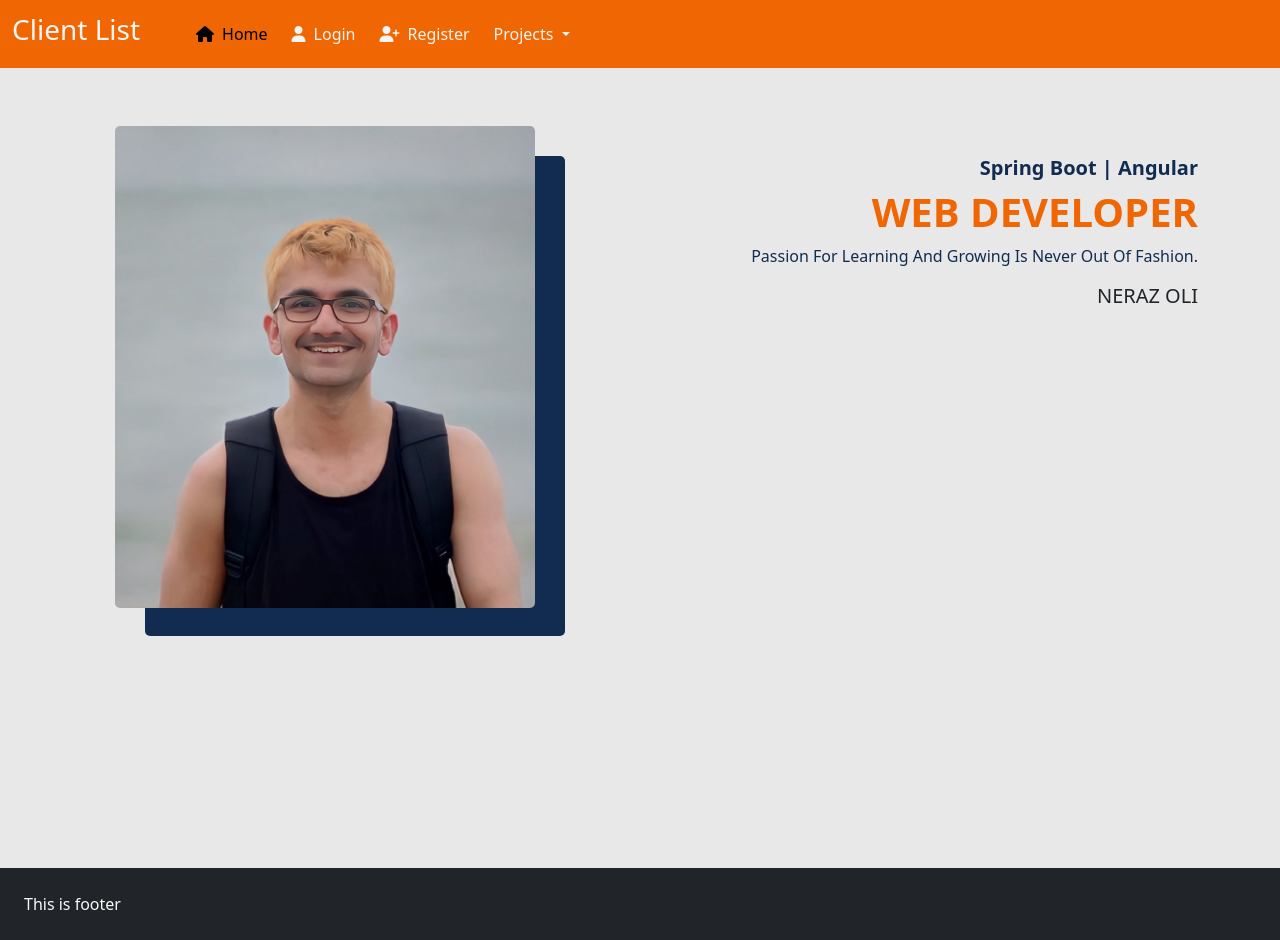
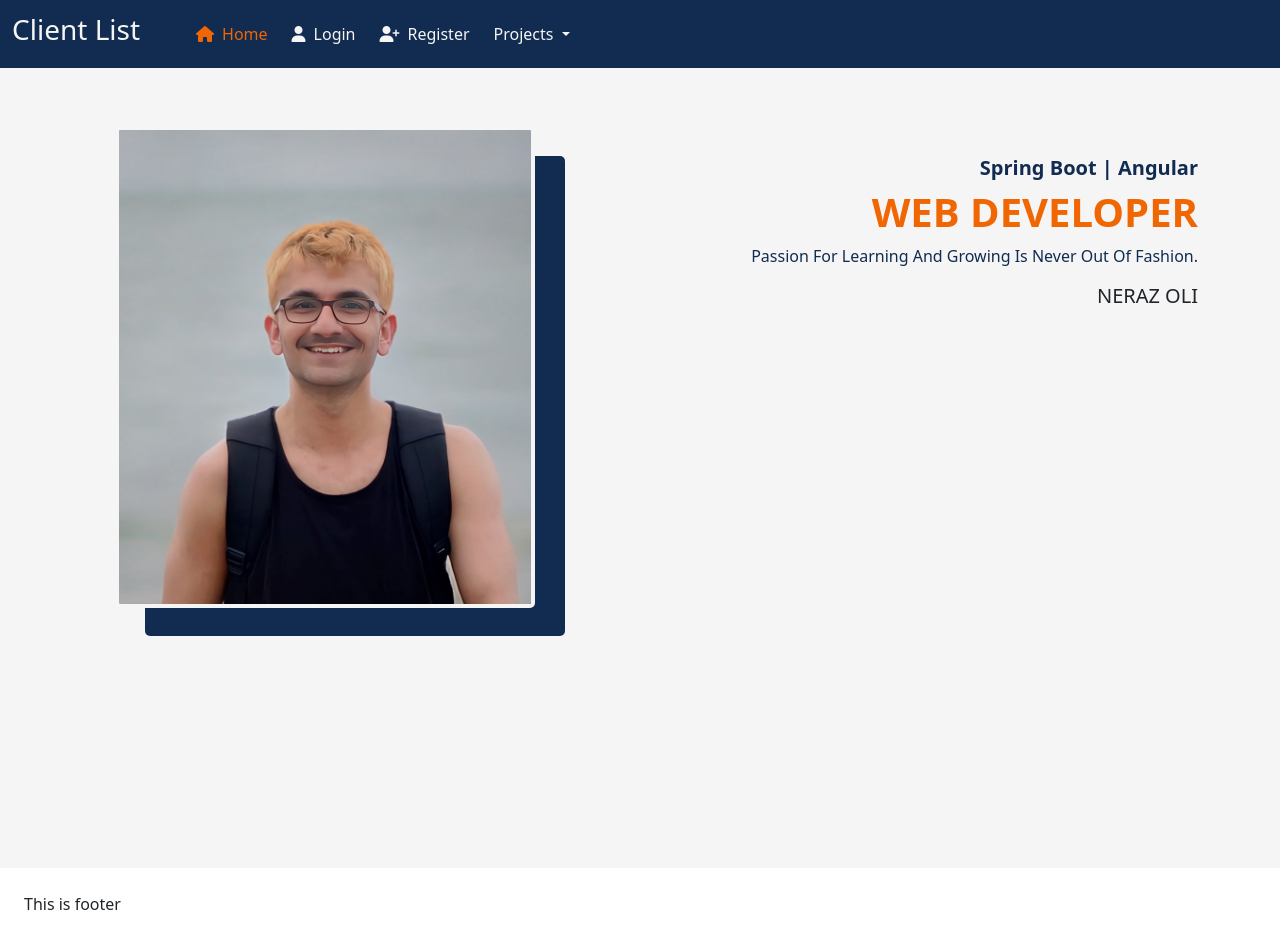
Before and after one commit to MR-JHAPS/client-records-angular, an Angular app: page / in a window 1280 px wide. Built offline with nearby package versions, Linux system fonts and the light colour scheme.

Commit message:
menu color and home.component color done

```diff
--- a/src/app/pages/home/home.component.css
+++ b/src/app/pages/home/home.component.css
@@ -1,8 +1,36 @@
+
+
+  #background-video {
+    position: relative;
+    top: 0;
+    left: 0;
+    width: 100%;
+    height: 100px;
+    object-fit: cover;
+  }
+
+
+.videoBackground::before {
+  /* content: 'container'!important; */
+  position: absolute;
+  top: 0;
+  left: 0;
+  width: 100%;
+  height: 100%;
+  background: rgba(0, 0, 0, 0.5); /* Semi-transparent black */
+  z-index: 1;
+}
+
+  /*-----------------------------------------------------------------------------------------------------------------------------  */
+
+
+
+
 main{
     box-sizing: border-box;
     padding-top:40px;
     margin: 0px;
-    background-color: var(--introBackground);
+    background-color: var(--backgroundColor);
     min-height: 100vh;
 }
 
@@ -18,6 +46,8 @@ main{
     position: relative; /* Required for positioning the image */
     background-color: var(--darkBlue); /* Background color */
     border-radius: 5px; /* Rounded corners */
+    /* border: 2px solid var(--accentColor); */
+    /* box-shadow: var(--accentColor) 2px 2px 12px; */
 }
 
 .imageContainer img {
@@ -28,35 +58,10 @@ main{
     left: -30px; /* Offset the image */
     border-radius: 5px; /* Rounded corners */
     object-fit: cover; /* Ensure the image covers the area without distortion */
+    /* box-shadow: 20px 20px 10px var(--darkBlue); */
+    border: 4px solid var(--backgroundColor);
 }
 
-/* Media Query for Mobile Devices */
-@media (max-width: 767.98px) {
-
-.imageContainer {
-    width: 100%; /* Ensure the container takes full width of its parent */
-    max-width: 420px; /* Set a maximum width for the container */
-    margin: 0 auto; /* Center the container */
-}
-
-.imageBorder {
-    width: 100%; /* Make the border take full width of the container */
-    height: 400px; /* Fixed height for the border */
-    position: relative; /* Required for positioning the image */
-    background-color: var(--darkBlue); /* Background color */
-    border-radius: 50%; /* Rounded corners */
-}
-
-.imageContainer img {
-    width: 100% ; /* Adjust width to account for the offset */
-    height: 100% ; /* Adjust height to account for the offset */
-    position: absolute; /* Position the image absolutely within the border */
-    top: 0px; /* Offset the image */
-    left: 0px; /* Offset the image */
-    border-radius: 50%; /* Rounded corners */
-    object-fit: cover; /* Ensure the image covers the area without distortion */
-}
-}
 
 
 
@@ -100,3 +105,51 @@ main{
     grid-area: aboutMe;
     /* background-color: red; */
  }
+
+
+
+
+/* THIS IS FOR THE IMAGE ANIMATIONS -----------------------------------------------------------------------------------------------*/
+@keyframes slideIn {
+  0% { transform: translateX(-100%); opacity: 0; }
+  100% { transform: translateX(0); opacity: 1; }
+}
+
+.slide-in, .imageBorder {
+  animation: slideIn 1s ease-out forwards;
+  /* animation: slideIn 1s ease-in backwards; */
+}
+
+/* Media Query for Mobile Devices -----------------------------------------------------------------------------------------------*/
+@media (max-width: 767.98px) {
+
+  .imageContainer {
+      width: 100%; /* Ensure the container takes full width of its parent */
+      max-width: 420px; /* Set a maximum width for the container */
+      margin: 0 auto; /* Center the container */
+  }
+
+  .imageBorder {
+      width: 100%; /* Make the border take full width of the container */
+      height: 400px; /* Fixed height for the border */
+      position: relative; /* Required for positioning the image */
+      background-color: var(--introBackground);
+      border-radius: 50%; /* Rounded corners */
+      opacity: 0.5;
+
+  }
+
+  .imageContainer img {
+      width: 100% ; /* Adjust width to account for the offset */
+      height: 100% ; /* Adjust height to account for the offset */
+      position: absolute; /* Position the image absolutely within the border */
+      top: 0px; /* Offset the image */
+      left: 0px; /* Offset the image */
+      border-radius: 50%; /* Rounded corners */
+      object-fit: cover; /* Ensure the image covers the area without distortion */
+      /* box-shadow: var(--darkBlue) 1px 1px 25px; */
+
+      box-shadow: 10px 10px 30px rgba(0, 0, 0, 0.2);
+  }
+
+}
--- a/src/app/pages/home/home.component.html
+++ b/src/app/pages/home/home.component.html
@@ -1,11 +1,21 @@
 <main>
+    <!-- <div class="videoBackground">
+        <video autoplay muted loop id="background-video">
+                <source src="assets/videos/stars.mp4" type="video/mp4">
+                Your browser does not support the video tag.
+            </video>
+        </div>     -->
+
             <div class="container py-5">
                 <div class="row">
                     <!-- Image Container (Left side) -->
                     <div class="col-12 col-md-6 mb-4">
                         <div class="imageContainer">
                             <div class="imageBorder">
-                        <img src="assets/images/beach.JPG" alt="Image" class="img-fluid">
+                                <!-- <img class="slide-in img-fluid" src="assets/images/beach.JPG" alt="Image" class="img-fluid"> -->
+                                <!-- [ngStyle]="{'transform': 'translateX(' + position + 'px)', 'transition': 'transform 1s ease-out'}" -->
+                                <img class="slide-in img-fluid" src="assets/images/beach.JPG" alt="Image" >
+
                             </div>
                         </div>
                     </div>
@@ -34,4 +44,5 @@
                     </div>
                 </div>
             </div>
+
 </main>
--- a/src/app/shared/components/footer/footer.component.css
+++ b/src/app/shared/components/footer/footer.component.css
@@ -0,0 +1,3 @@
+.container-fluid{
+    background-color: var(--headerBackground);
+}
--- a/src/app/shared/components/footer/footer.component.html
+++ b/src/app/shared/components/footer/footer.component.html
@@ -1,4 +1,4 @@
-<div class="container-fluid bg bg-dark text-light p-4">
+<div class="container-fluid p-4">
         This is footer
 
 </div>
--- a/src/app/shared/components/menu/menu.component.css
+++ b/src/app/shared/components/menu/menu.component.css
@@ -1,7 +1,24 @@
 #navBar{
-    background-color: var(--orange);
+    background-color: var(--primaryColor);
 }
 
 a,h3{
-    color:whitesmoke;
+    color:var(--backgroundColor);
 }
+
+a:hover{
+    color:var(--mutedOrange);
+}
+
+.active{
+    color: var(--accentColor) !important;
+}
+
+.navbar-toggler{
+    color:var(--accentColor); /* this the button border */
+    background-color: var(--backgroundColor); /* THis is the background of the button container */
+}
+
+.navbar-toggler-icon{
+    background-color: var(--backgroundColor); /* This is the background color of icon */
+}
--- a/src/styles.css
+++ b/src/styles.css
@@ -2,9 +2,34 @@
 :root{
     --darkBlue: #112C50;
     --introBackground: #E8E8E8;
-    --orange: #EF6602;
+    --orange: #EF6602;  /* Button links or icons. use minimal */
+    --mutedOrange: #FF8C42;
     --lightBlue: #4B6F8C;
+    --lightShade : #F5F5F5;
+    /* #FF8C42 */
+
+
+    --primaryColor:#112C50;
+    --secondaryColor: #2E5A88;
+    --accentColor: #EF6602;
+    --backgroundColor:  #F5F5F5;
+    --textColor: #333333;
 }
+
+/* Primary Color: #112C50 (Dark Navy Blue)
+
+Secondary Color: #2E5A88 (Lighter Blue for variety)
+
+Accent Color: #EF6602 (Bright Orange for highlights)
+
+Background Color: #F5F5F5 (Lighter Gray for a cleaner look)
+
+Text Color: #333333 (Dark Gray for readability) */
+
+
+
+
+
 
 
 
```
Lines whose indentation alone changed are shown as unchanged.
